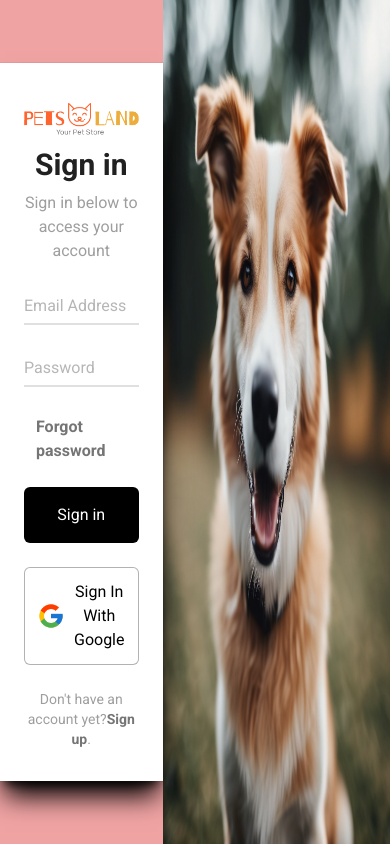
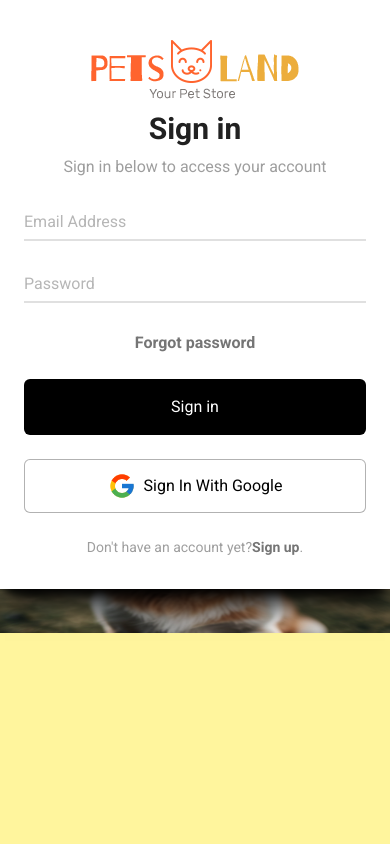
Before and after one commit to kureijiAkuma/petadopt, a React (Vite) app: page /signin in a window 390 px wide. Built offline with nearby package versions, Linux system fonts and the light colour scheme; a web font is replaced by a local one.

Commit message:
Update Signin.jsx

```diff
--- a/src/pages/Signin.jsx
+++ b/src/pages/Signin.jsx
@@ -84,8 +84,8 @@
 
 
     return (
-        <div className="flex w-screen h-screen">
-            <div className="flex justify-center items-center w-5/12 h-full bg-red-200/90">
+       <div className="flex flex-col sm:flex-row w-screen h-screen">
+            <div className="sm:w-5/12 h-1/2 sm:h-full bg-red-200/90">
                 <div className="relative mx-auto w-full max-w-md bg-white px-6 pt-10 pb-8 shadow-xl ring-1 ring-gray-900/5 sm:rounded-xl sm:px-10 shadow-black">
 
                     <form className="w-full" onSubmit={signIn}>
@@ -140,8 +140,8 @@
                     </form>
                 </div>
             </div>
-            <div className="w-7/12 h-full bg-yellow-200">
-                <img className="w-full h-screen" src={background} alt="" />
+            <div className="sm:w-7/12 h-1/2 sm:h-full bg-yellow-200">
+                <img className="w-full h-1/2 sm:h-full object-left" src={background} alt="" />
             </div>
         </div>
     )
```
